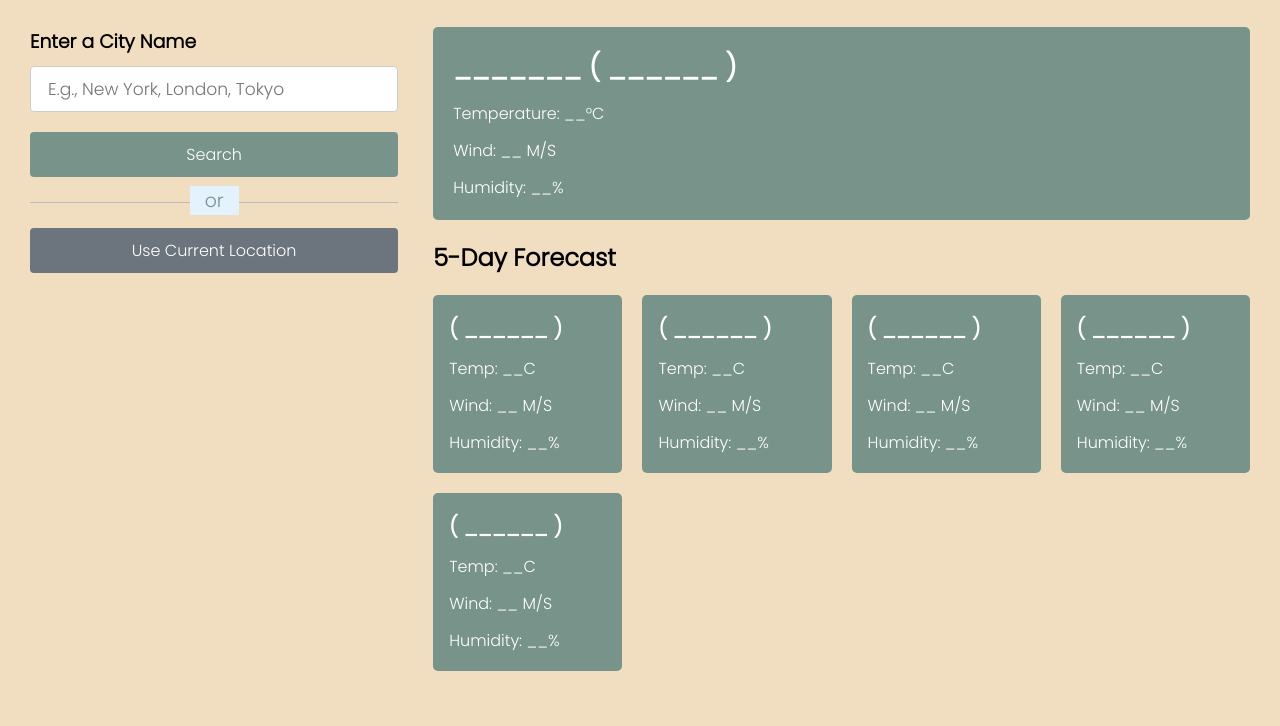
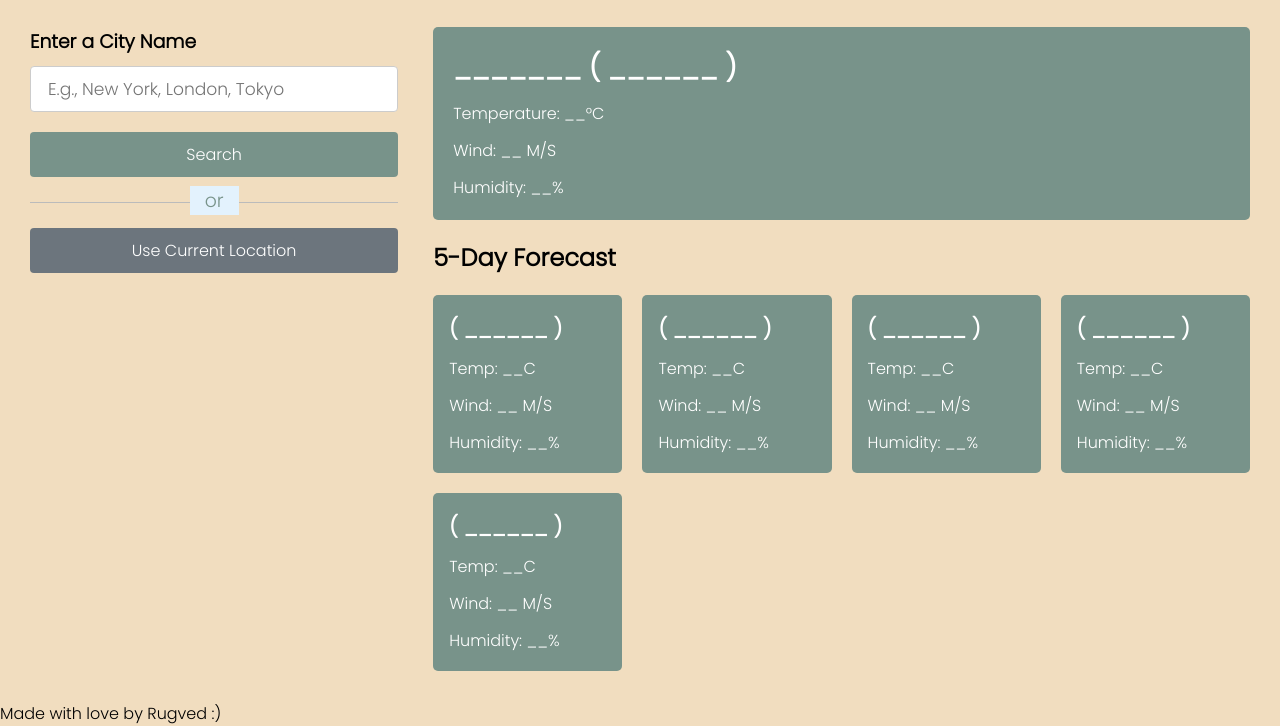
Before and after one commit to Rugved1204/weatherify, a plain HTML site: page index.html in a window 1280 px wide. Shown: the part 80-806 px from the top of the page. Drawn offline with Linux system fonts and the light colour scheme.

Commit message:
index.html

```diff
--- a/index.html
+++ b/index.html
@@ -63,6 +63,7 @@
         </div>
       </div>
     </div>
-
   </body>
+  <footer>
+    <p>Made with love by Rugved :) </p>
 </html>
```
